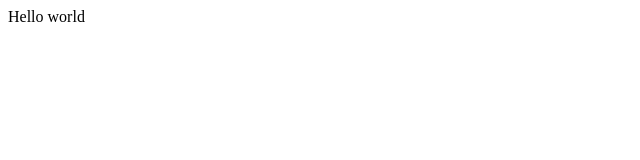
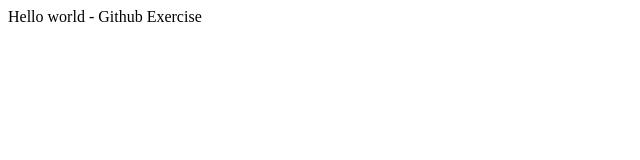
Before and after one commit to gbpfreitas/GitExercise, a plain HTML site: page index.html in a window 1280 px wide. Shown: the whole page, without its empty margins (0-640 px from the left). Drawn offline with Linux system fonts and the light colour scheme.

Commit message:
Exercise testing

```diff
--- a/index.html
+++ b/index.html
@@ -9,7 +9,7 @@
 </head>
 
 <body>
-  Hello world
+  Hello world - Github Exercise
   <script src="script.js"></script>
 </body>
 
```
